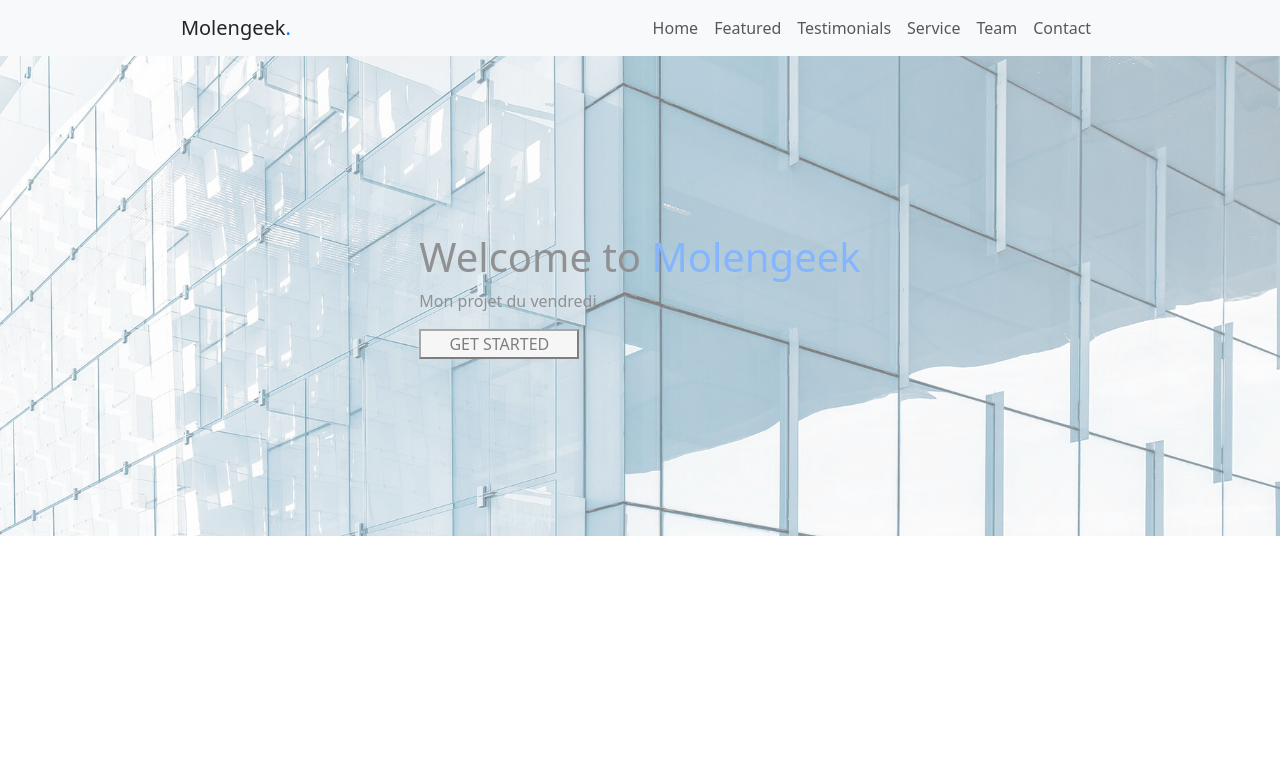
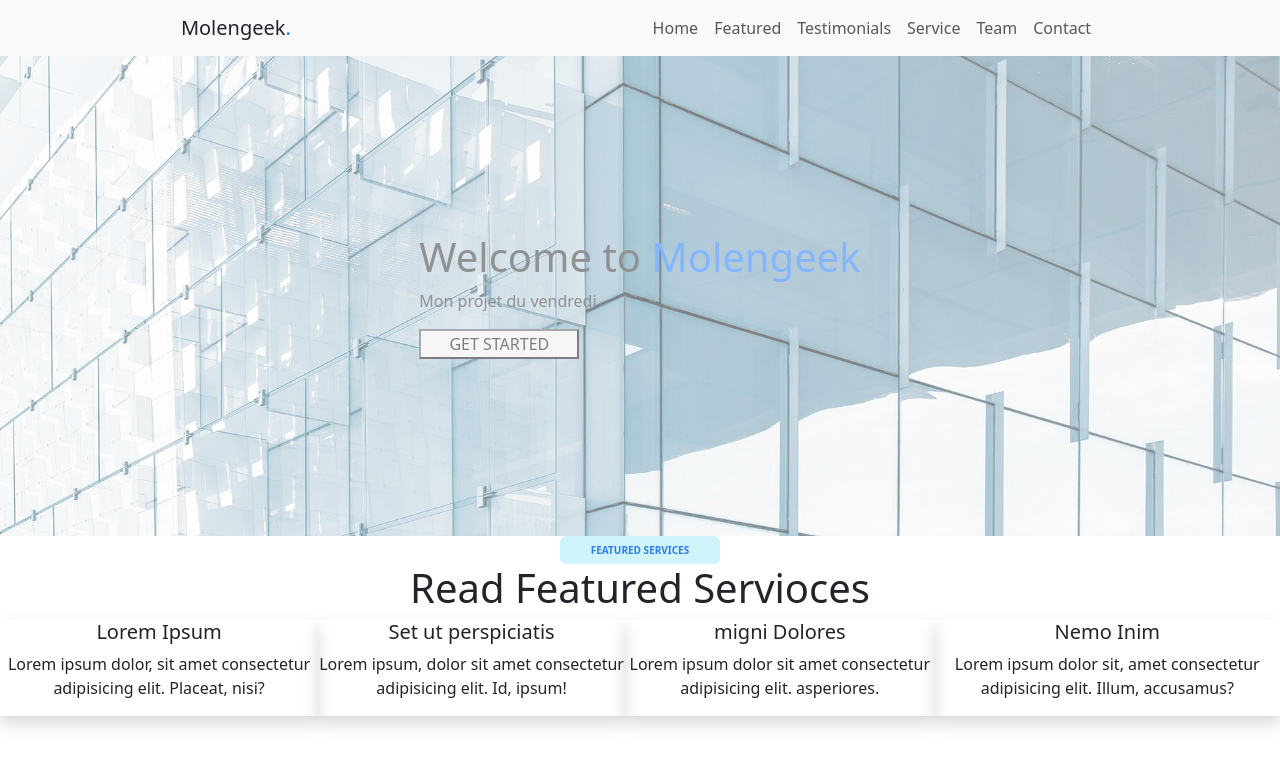
Before and after one commit to Yasscodeur1/Projet_templateMolengeek_Yassin, a website: page index.html in a window 1280 px wide. Drawn offline with nearby package versions, Linux system fonts and the light colour scheme.

Commit message:
à la moitier de la section

```diff
--- a/index.html
+++ b/index.html
@@ -41,7 +41,7 @@
               </div>
             </div>
         </nav>
-        <div class="header-img">
+        <div class="header-img ">
           <div class="header-title">
             <h1>Welcome to <span class="text-primary">Molengeek</span></h1>
             <p>Mon projet du vendredi</p>
@@ -49,6 +49,32 @@
           </div>
         </div>
     </header>
+
+    <main>
+      <!-- section Read Featured Servioces -->
+      <section class="featured">
+        <span class="badge bg-info-subtle">FEATURED SERVICES</span>
+        <h1>Read Featured Servioces</h1>
+        <div class="d-flex">
+          <div class="Regular shadow">
+            <h5>Lorem Ipsum</h5>
+            <p>Lorem ipsum dolor, sit amet consectetur adipisicing elit. Placeat, nisi?</p>
+          </div>
+          <div class="Regular shadow">
+            <h5>Set ut perspiciatis</h5>
+            <p>Lorem ipsum, dolor sit amet consectetur adipisicing elit. Id, ipsum!</p>
+          </div>
+          <div class="Regular shadow">
+            <h5>migni Dolores</h5>
+            <p>Lorem ipsum dolor sit amet consectetur adipisicing elit. asperiores.</p>
+          </div>
+          <div class="Regular shadow">
+            <h5>Nemo Inim</h5>
+            <p>Lorem ipsum dolor sit, amet consectetur adipisicing elit. Illum, accusamus?</p>
+          </div>
+        </div>
+      </section>
+    </main>
 </body>
 </html>
   </body>
--- a/public/css/app.css
+++ b/public/css/app.css
@@ -42,4 +42,19 @@ header .navbar .container-fluid .navbar-nav {
   margin-left: auto;
 }
 
+.featured {
+  text-align: center;
+  display: flex;
+  flex-direction: column;
+  align-items: center;
+}
+.featured span {
+  width: 10rem;
+  height: auto;
+  padding: 9px;
+  margin: 0;
+  color: #2b7fed;
+  font-size: 10px;
+}
+
 /*# sourceMappingURL=app.css.map */
```
Also changed, not shown: 1 other file.
